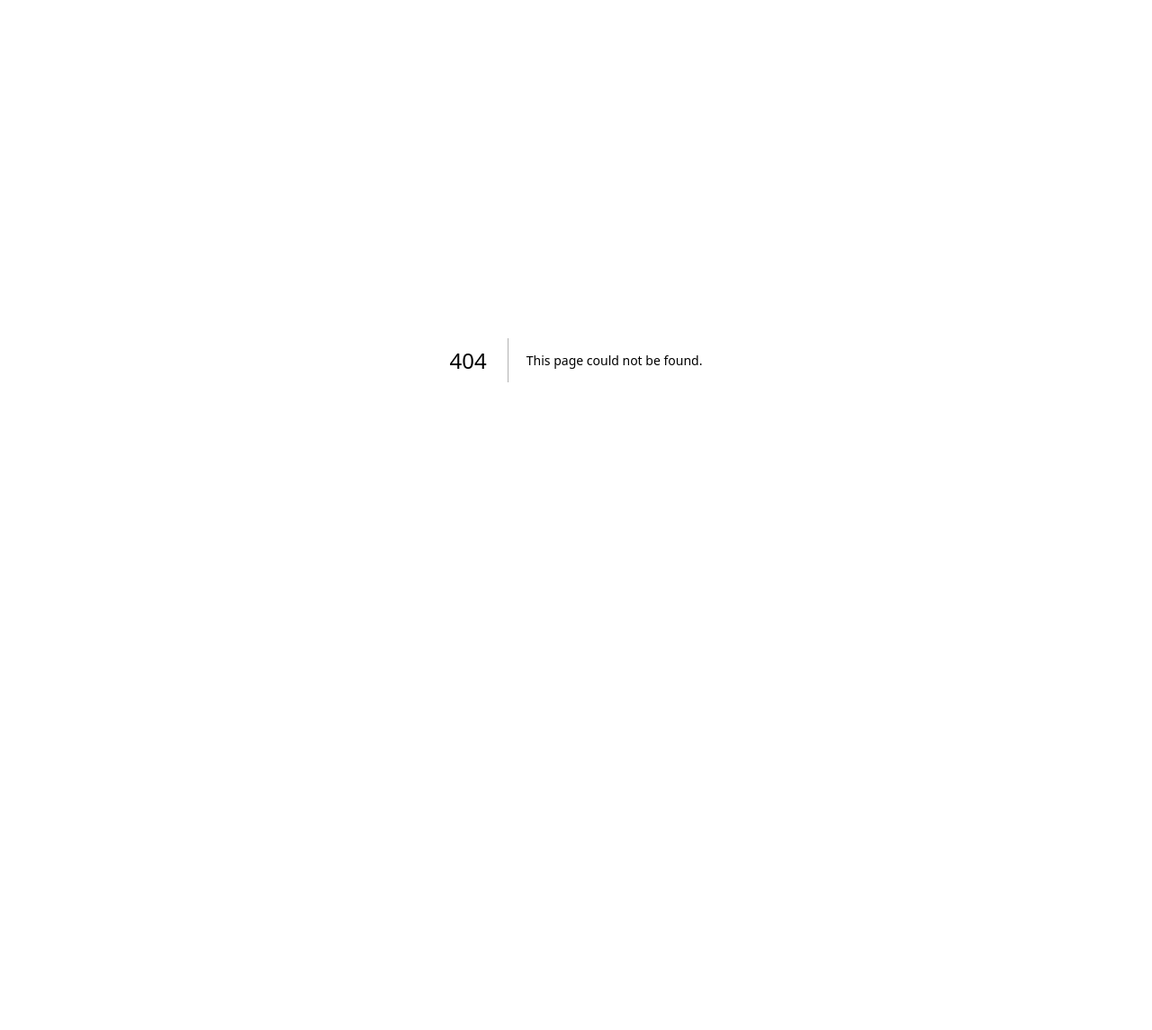
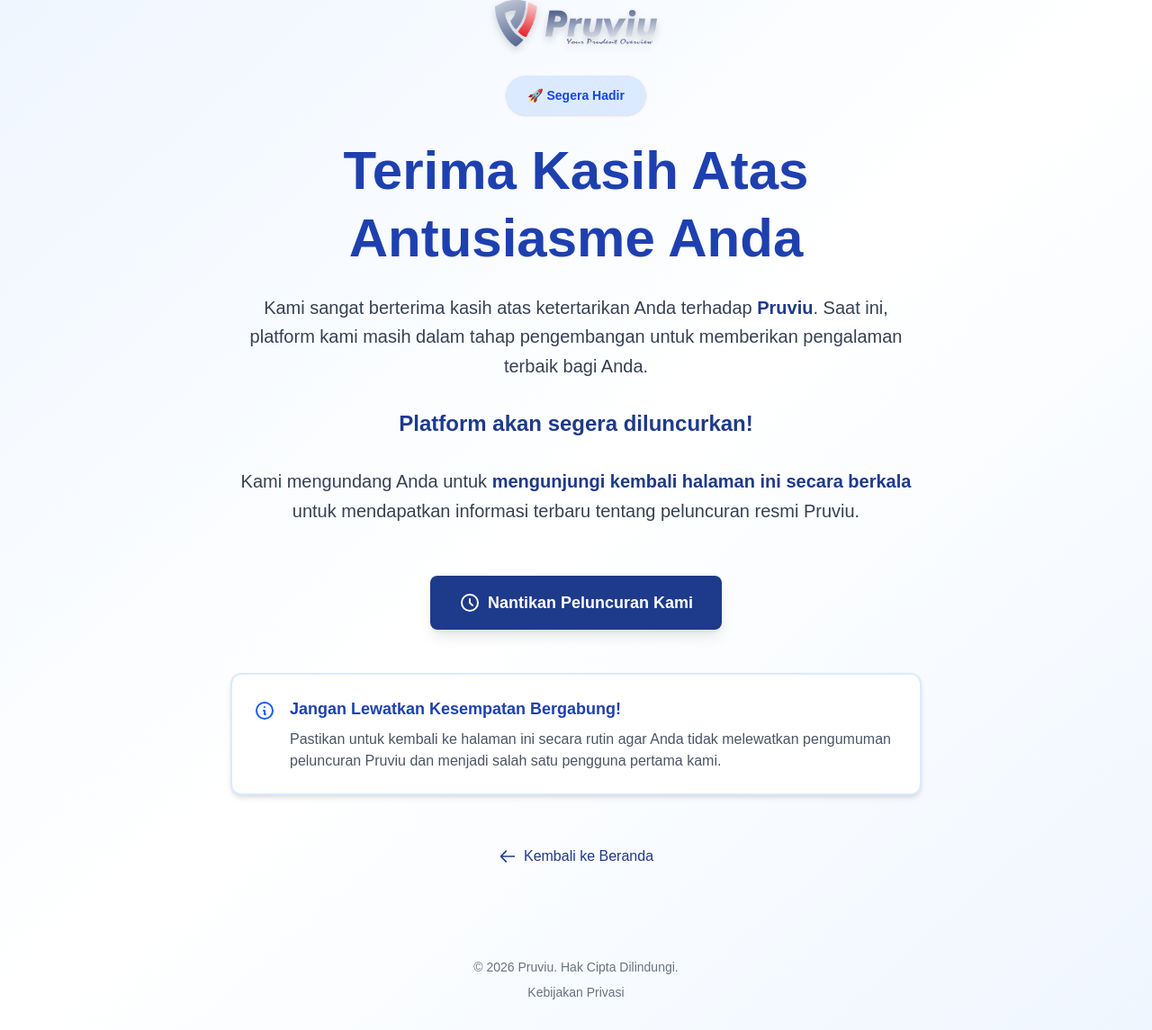
Before and after one commit to Farrrrrrrrrr/pruviu-landingpage, a Next.js app: page /coming-soon in a window 1280 px wide. Before the commit this address had no page. Shown: the whole page at 90% size. Before the commit the page ends 800 px from the top, so only its background shows below. Built offline with nearby package versions, Linux system fonts and the light colour scheme.

Commit message:
Adjust Landingpage

```diff
--- /dev/null
+++ b/app/coming-soon/page.tsx
@@ -0,0 +1,100 @@
+import Image from "next/image";
+import Link from "next/link";
+
+export default function ComingSoon() {
+  return (
+    <div className="min-h-screen bg-gradient-to-br from-blue-50 via-white to-blue-50 flex items-center justify-center px-6">
+      <div className="max-w-3xl mx-auto text-center space-y-8">
+        {/* Logo */}
+        <div className="flex justify-center mb-8">
+          <Link href="/">
+            <Image
+              src="/logo.png"
+              alt="Pruviu Logo"
+              width={180}
+              height={60}
+              priority
+              className="drop-shadow-lg cursor-pointer hover:opacity-80 transition-opacity"
+            />
+          </Link>
+        </div>
+
+        {/* Main Content */}
+        <div className="space-y-6">
+          <div className="inline-block px-6 py-3 bg-blue-100 text-blue-700 rounded-full text-sm font-semibold shadow-sm">
+            🚀 Segera Hadir
+          </div>
+
+          <h1 className="text-4xl md:text-5xl lg:text-6xl font-bold text-navy-700 leading-tight">
+            Terima Kasih Atas Antusiasme Anda
+          </h1>
+
+          <div className="space-y-4 text-lg md:text-xl text-gray-700 leading-relaxed">
+            <p>
+              Kami sangat berterima kasih atas ketertarikan Anda terhadap <span className="font-semibold text-navy-600">Pruviu</span>.
+              Saat ini, platform kami masih dalam tahap pengembangan untuk memberikan pengalaman terbaik bagi Anda.
+            </p>
+
+            <p className="text-xl md:text-2xl font-semibold text-navy-600 py-4">
+              Platform akan segera diluncurkan!
+            </p>
+
+            <p>
+              Kami mengundang Anda untuk <span className="font-semibold text-navy-600">mengunjungi kembali halaman ini secara berkala</span> untuk
+              mendapatkan informasi terbaru tentang peluncuran resmi Pruviu.
+            </p>
+          </div>
+
+          {/* CTA */}
+          <div className="pt-8">
+            <div className="inline-flex items-center space-x-2 px-8 py-4 bg-navy-600 text-white rounded-lg shadow-lg">
+              <svg className="w-6 h-6" fill="none" stroke="currentColor" viewBox="0 0 24 24">
+                <path strokeLinecap="round" strokeLinejoin="round" strokeWidth={2} d="M12 8v4l3 3m6-3a9 9 0 11-18 0 9 9 0 0118 0z" />
+              </svg>
+              <span className="font-semibold text-lg">Nantikan Peluncuran Kami</span>
+            </div>
+          </div>
+
+          {/* Reminder Box */}
+          <div className="mt-12 p-6 bg-white rounded-xl shadow-md border-2 border-blue-100">
+            <div className="flex items-start space-x-4">
+              <svg className="w-6 h-6 text-blue-600 flex-shrink-0 mt-1" fill="none" stroke="currentColor" viewBox="0 0 24 24">
+                <path strokeLinecap="round" strokeLinejoin="round" strokeWidth={2} d="M13 16h-1v-4h-1m1-4h.01M21 12a9 9 0 11-18 0 9 9 0 0118 0z" />
+              </svg>
+              <div className="text-left">
+                <h3 className="font-bold text-navy-700 text-lg mb-2">Jangan Lewatkan Kesempatan Bergabung!</h3>
+                <p className="text-gray-600">
+                  Pastikan untuk kembali ke halaman ini secara rutin agar Anda tidak melewatkan pengumuman peluncuran Pruviu
+                  dan menjadi salah satu pengguna pertama kami.
+                </p>
+              </div>
+            </div>
+          </div>
+
+          {/* Back to Home */}
+          <div className="pt-8">
+            <Link
+              href="/"
+              className="inline-flex items-center space-x-2 text-navy-600 hover:text-navy-700 font-medium transition-colors"
+            >
+              <svg className="w-5 h-5" fill="none" stroke="currentColor" viewBox="0 0 24 24">
+                <path strokeLinecap="round" strokeLinejoin="round" strokeWidth={2} d="M10 19l-7-7m0 0l7-7m-7 7h18" />
+              </svg>
+              <span>Kembali ke Beranda</span>
+            </Link>
+          </div>
+        </div>
+
+        {/* Footer */}
+        <footer className="pt-16 pb-8 text-gray-500 text-sm">
+          <p>&copy; 2026 Pruviu. Hak Cipta Dilindungi.</p>
+          <div className="mt-2">
+            <a href="/privacy-policy" className="hover:text-navy-600 transition-colors">
+              Kebijakan Privasi
+            </a>
+          </div>
+        </footer>
+      </div>
+    </div>
+  );
+}
--- a/app/page.tsx
+++ b/app/page.tsx
@@ -1,4 +1,5 @@
 import Image from "next/image";
+import Link from "next/link";
 
 export default function Home() {
   return (
@@ -21,14 +22,16 @@
               <a href="#fitur" className="text-gray-600 hover:text-navy-600 transition-colors">Fitur</a>
               <a href="#tentang" className="text-gray-600 hover:text-navy-600 transition-colors">Tentang</a>
               <a href="#kontak" className="text-gray-600 hover:text-navy-600 transition-colors">Kontak</a>
+              <a href="/privacy-policy" className="hover:text-white transition-colors">Kebijakan Privasi</a>
+
             </div>
             <div className="flex items-center space-x-4">
-              <button className="px-6 py-2 text-navy-600 hover:text-navy-700 transition-colors font-medium">
+              <Link href="/coming-soon" className="px-6 py-2 text-navy-600 hover:text-navy-700 transition-colors font-medium">
                 Masuk
-              </button>
-              <button className="px-6 py-2 bg-navy-600 text-white rounded-lg hover:bg-navy-700 transition-colors font-medium">
+              </Link>
+              <Link href="/coming-soon" className="px-6 py-2 bg-navy-600 text-white rounded-lg hover:bg-navy-700 transition-colors font-medium">
                 Daftar
-              </button>
+              </Link>
             </div>
           </div>
         </nav>
@@ -48,9 +51,9 @@
               Platform lengkap untuk verifikasi kredit dan pengecekan riwayat keuangan anggota koperasi. Lindungi koperasi Anda dari risiko kredit macet dengan teknologi modern.
             </p>
             <div className="flex flex-col sm:flex-row gap-4">
-              <button className="px-8 py-4 bg-navy-600 text-white rounded-lg hover:bg-navy-700 transition-colors font-medium text-lg shadow-lg">
+              <Link href="/coming-soon" className="px-8 py-4 bg-navy-600 text-white rounded-lg hover:bg-navy-700 transition-colors font-medium text-lg shadow-lg text-center">
                 Mulai Gratis
-              </button>
+              </Link>
               <button className="px-8 py-4 bg-white text-navy-600 rounded-lg hover:bg-gray-50 transition-colors font-medium text-lg border-2 border-navy-600">
                 Pelajari Lebih Lanjut
               </button>
@@ -58,11 +61,11 @@
             <div className="flex items-center space-x-8 pt-4">
               <div>
                 <p className="text-3xl font-bold text-navy-700">500+</p>
-                <p className="text-gray-600">Koperasi Terdaftar</p>
+                <p className="text-gray-600">Proyeksi Koperasi Terdaftar 2026</p>
               </div>
               <div>
                 <p className="text-3xl font-bold text-navy-700">50K+</p>
-                <p className="text-gray-600">Pengecekan/Bulan</p>
+                <p className="text-gray-600">Proyeksi Pengecekan perbulan</p>
               </div>
               <div>
                 <p className="text-3xl font-bold text-navy-700">99.9%</p>
@@ -71,49 +74,15 @@
             </div>
           </div>
           <div className="flex-1">
-            <div className="bg-white rounded-2xl shadow-2xl p-8">
-              <div className="space-y-4">
-                <div className="flex items-center justify-between p-4 bg-blue-50 rounded-lg">
-                  <div className="flex items-center space-x-3">
-                    <div className="w-12 h-12 bg-green-500 rounded-lg flex items-center justify-center">
-                      <svg className="w-6 h-6 text-white" fill="none" stroke="currentColor" viewBox="0 0 24 24">
-                        <path strokeLinecap="round" strokeLinejoin="round" strokeWidth={2} d="M9 12l2 2 4-4m6 2a9 9 0 11-18 0 9 9 0 0118 0z" />
-                      </svg>
-                    </div>
-                    <div>
-                      <p className="font-semibold text-navy-700">Status Pruviu</p>
-                      <p className="text-sm text-green-600 font-medium">Aktif</p>
-                    </div>
-                  </div>
-                </div>
-                <div className="grid grid-cols-2 gap-4">
-                  <div className="p-4 bg-yellow-50 rounded-lg border-l-4 border-yellow-400">
-                    <p className="text-2xl font-bold text-navy-700">1</p>
-                    <p className="text-sm text-gray-600">Total Pengecekan</p>
-                  </div>
-                  <div className="p-4 bg-yellow-50 rounded-lg border-l-4 border-yellow-400">
-                    <p className="text-2xl font-bold text-navy-700">1</p>
-                    <p className="text-sm text-gray-600">Pengecekan Hari Ini</p>
-                  </div>
-                </div>
-                <div className="space-y-3">
-                  <div className="p-4 bg-gray-50 rounded-lg border-l-4 border-navy-600">
-                    <div className="flex items-start space-x-3">
-                      <svg className="w-5 h-5 text-navy-600 mt-0.5" fill="none" stroke="currentColor" viewBox="0 0 24 24">
-                        <path strokeLinecap="round" strokeLinejoin="round" strokeWidth={2} d="M9 12h6m-6 4h6m2 5H7a2 2 0 01-2-2V5a2 2 0 012-2h5.586a1 1 0 01.707.293l5.414 5.414a1 1 0 01.293.707V19a2 2 0 01-2 2z" />
-                      </svg>
-                      <div className="flex-1">
-                        <div className="flex items-center justify-between mb-1">
-                          <p className="text-sm font-semibold text-navy-700">Koperasi Checking</p>
-                          <span className="text-xs text-gray-500">19:43</span>
-                        </div>
-                        <p className="text-xs text-gray-600">NIK: 3275011005900001</p>
-                        <p className="text-xs text-gray-500 mt-1">oleh Evriani</p>
-                      </div>
-                    </div>
-                  </div>
-                </div>
-              </div>
+            <div className="relative">
+              <Image
+                src="/dashboard-preview.png"
+                alt="Pruviu Dashboard Preview"
+                width={600}
+                height={400}
+                className="rounded-2xl shadow-2xl w-full h-auto"
+                priority
+              />
             </div>
           </div>
         </div>
@@ -191,12 +160,12 @@
           <h2 className="text-4xl font-bold text-white mb-4">Lindungi Koperasi Anda Sekarang</h2>
           <p className="text-xl text-blue-100 mb-8">Bergabunglah dengan 500+ koperasi yang telah menggunakan Pruviu untuk meminimalkan risiko kredit</p>
           <div className="flex flex-col sm:flex-row gap-4 justify-center">
-            <button className="px-8 py-4 bg-white text-navy-600 rounded-lg hover:bg-gray-100 transition-colors font-medium text-lg">
-              Coba Gratis 14 Hari
-            </button>
-            <button className="px-8 py-4 bg-navy-700 text-white rounded-lg hover:bg-navy-800 transition-colors font-medium text-lg border-2 border-white">
-              Hubungi Sales
-            </button>
+            <Link href="/coming-soon" className="px-8 py-4 bg-white text-navy-600 rounded-lg hover:bg-gray-100 transition-colors font-medium text-lg">
+              Mulai Sekarang
+            </Link>
+            <Link href="/coming-soon" className="px-8 py-4 bg-navy-700 text-white rounded-lg hover:bg-navy-800 transition-colors font-medium text-lg border-2 border-white">
+              Hubungi Bantuan
+            </Link>
           </div>
         </div>
       </section>
@@ -229,6 +198,7 @@
                 <li><a href="#" className="hover:text-white transition-colors">Tentang Kami</a></li>
                 <li><a href="#" className="hover:text-white transition-colors">Karir</a></li>
                 <li><a href="#" className="hover:text-white transition-colors">Blog</a></li>
+
               </ul>
             </div>
             <div>
@@ -237,11 +207,13 @@
                 <li><a href="#" className="hover:text-white transition-colors">Bantuan</a></li>
                 <li><a href="#" className="hover:text-white transition-colors">Dokumentasi</a></li>
                 <li><a href="#" className="hover:text-white transition-colors">Kontak</a></li>
+                                <li><a href="/privacy-policy" className="hover:text-white transition-colors">Kebijakan Privasi</a></li>
+
               </ul>
             </div>
           </div>
           <div className="border-t border-gray-800 pt-8 text-center text-gray-400">
-            <p>&copy; 2025 Pruviu. Hak Cipta Dilindungi.</p>
+            <p>&copy; 2025 Pruden Visi Utama. Hak Cipta Dilindungi.</p>
             <div className="mt-2 space-x-4">
               <a href="/privacy-policy" className="hover:text-white transition-colors">Kebijakan Privasi</a>
               <span>•</span>
--- a/app/privacy-policy/page.tsx
+++ b/app/privacy-policy/page.tsx
@@ -288,7 +288,7 @@
       <footer className="bg-navy-700 text-white mt-16">
         <div className="container mx-auto px-6 py-8">
           <div className="text-center text-gray-300">
-            <p>&copy; 2025 Pruviu. Semua hak cipta dilindungi.</p>
+            <p>&copy; 2025 Pruden Visi Utama. Semua hak cipta dilindungi.</p>
           </div>
         </div>
       </footer>
```
Also changed, not shown: public/dashboard-preview.png (added).
